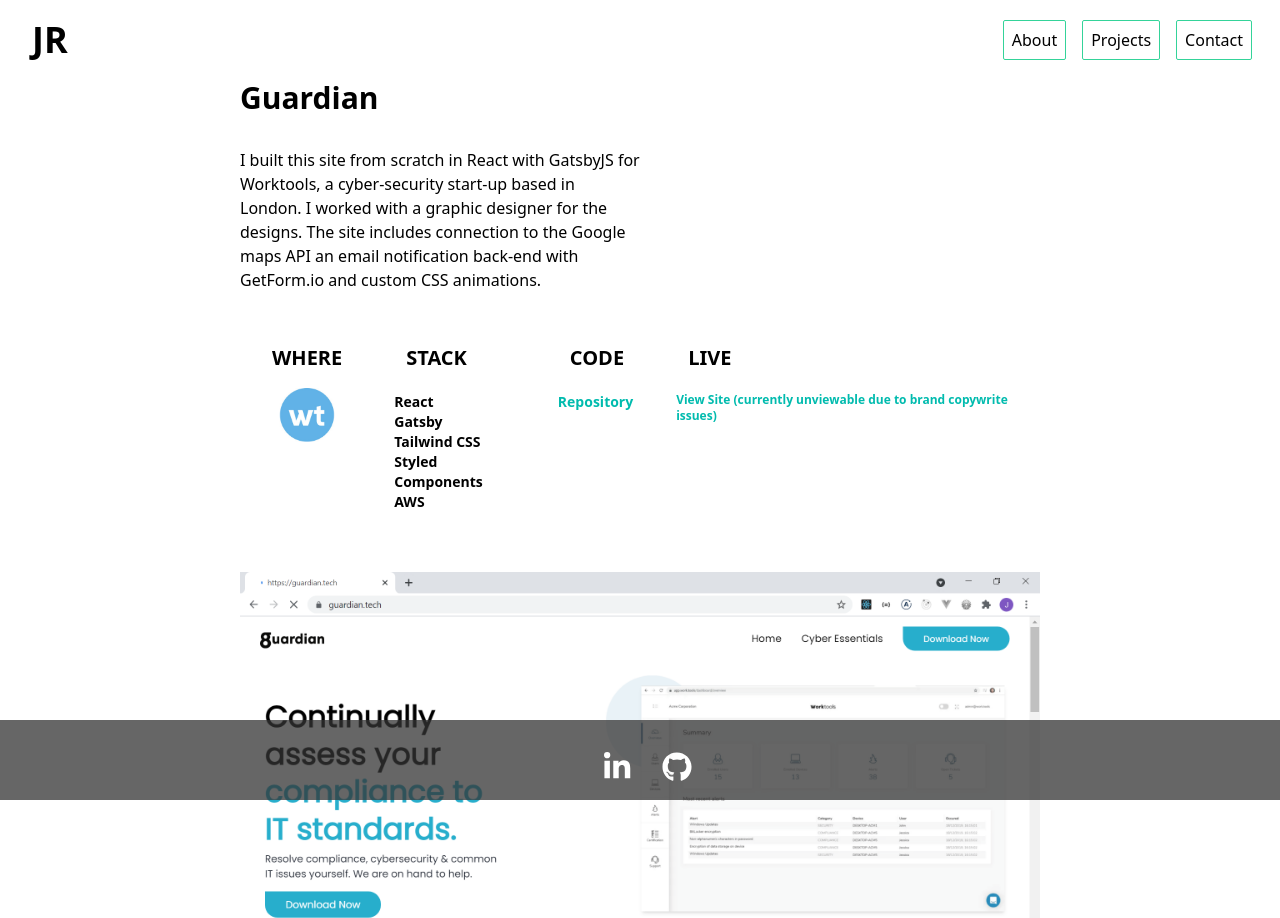
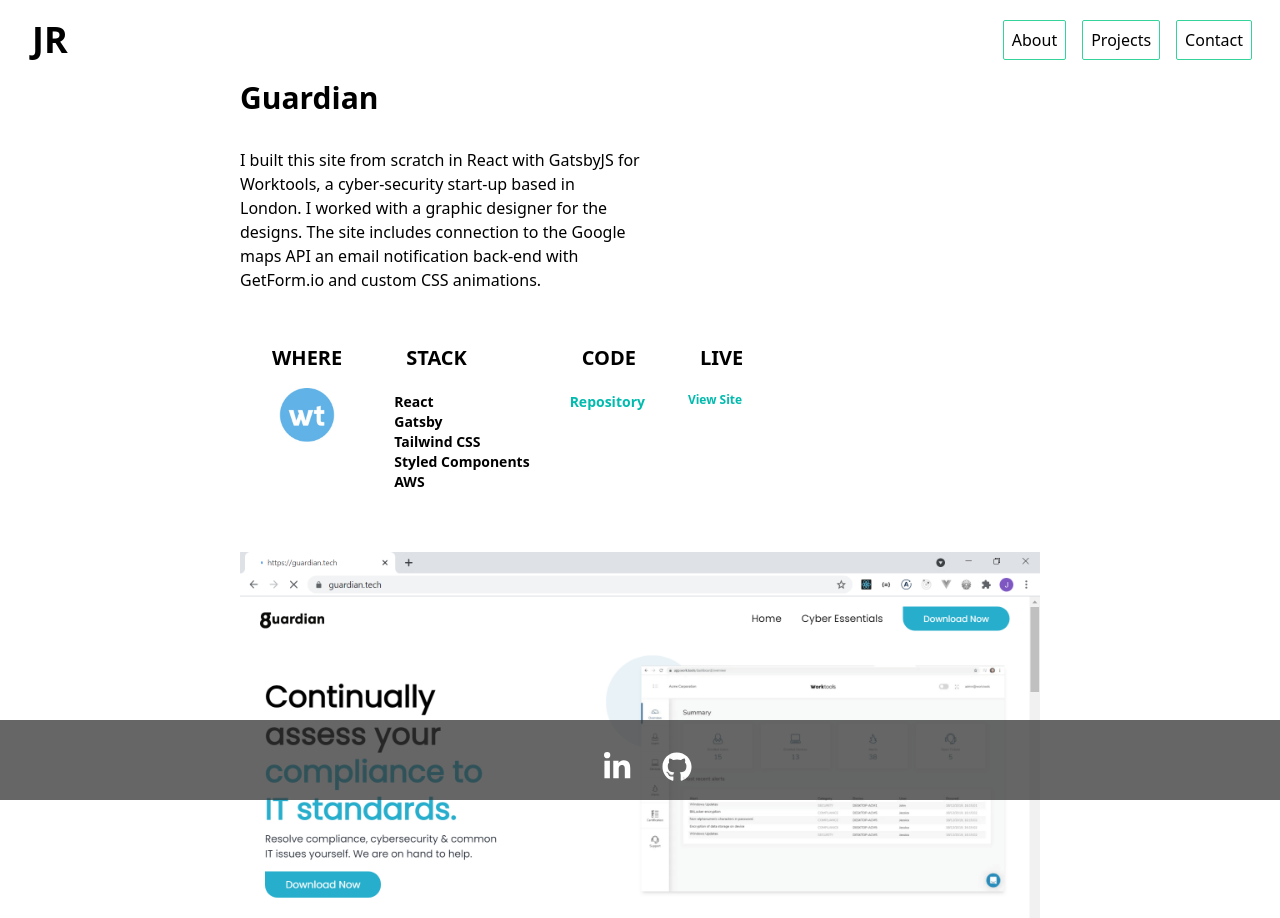
Before and after one commit to james-webdev/portfolio_site, a Gatsby site: page /projects/guardian in a window 1280 px wide. Shown: the top 918 px of the page. Built offline with nearby package versions, Linux system fonts and the light colour scheme; Gatsby itself is replaced by a stand-in of ours.

Commit message:
adding guardian site

```diff
--- a/src/pages/projects/guardian.js
+++ b/src/pages/projects/guardian.js
@@ -80,9 +80,8 @@ const Guardian = () => {
                   LIVE
                 </h2>
                 <p className="p-1 text-xs font-bold 2xl:text-2xl">
-                  <a className="textSiteGreen" href="https://guardian.tech/">
-                    View Site (currently unviewable due to brand copywrite
-                    issues)
+                  <a className="textSiteGreen" href="https://worktools-site.netlify.app/">
+                    View Site
                   </a>
                 </p>
               </div>
```
